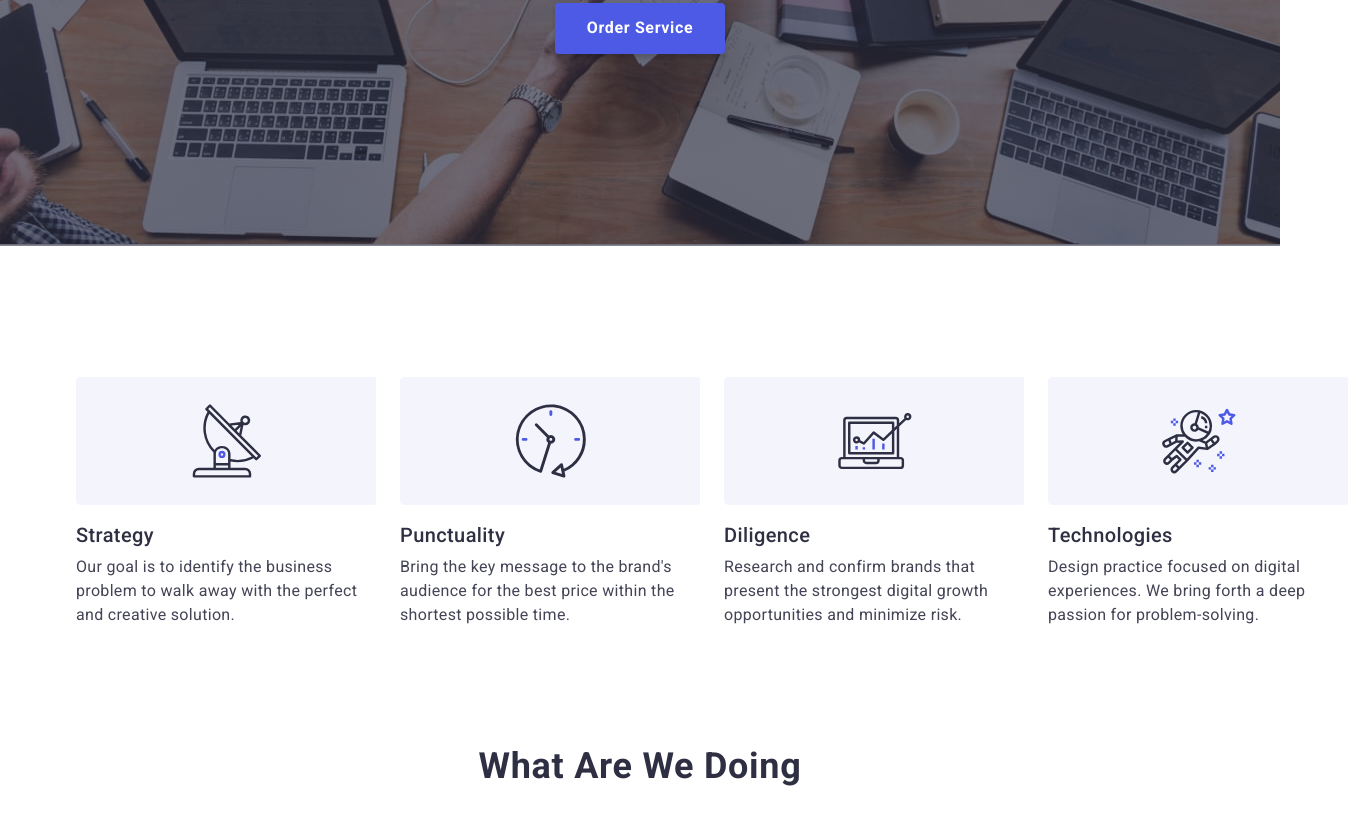
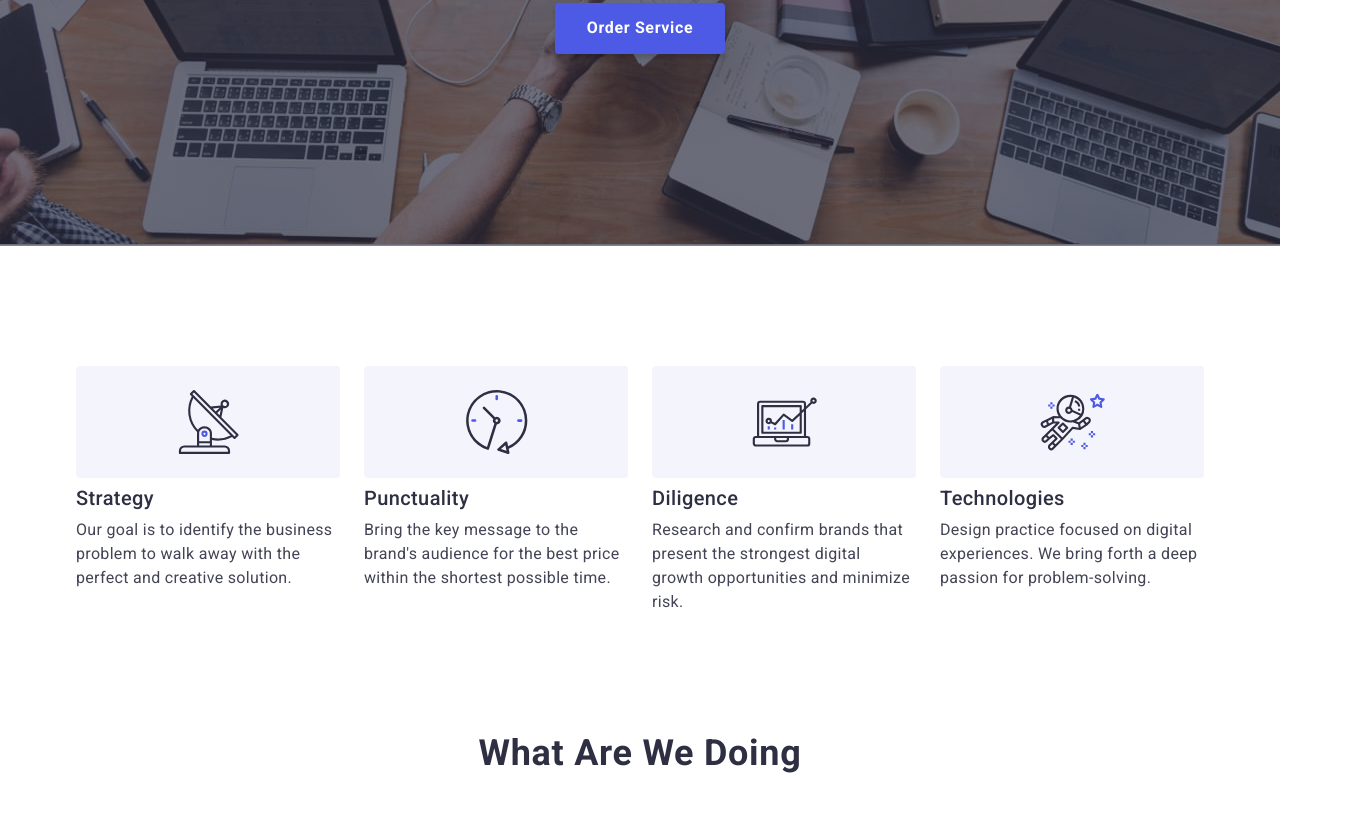
Before and after one commit to OsinskyiR/goit-markup-hw-04, a plain HTML site: page index.html in a window 1280 px wide. Shown: the part 429-1254 px from the top of the page, 1348 px wide, since content can reach past the window. Drawn offline with nearby package versions, Linux system fonts and the light colour scheme; files that its build step writes are made by us from their sources.

Commit message:
hw-4_save6

```diff
--- a/css/styles.css
+++ b/css/styles.css
@@ -242,6 +242,31 @@ button {
 }
 
 /* =================ABOUT================== */
+.decor-list {
+  display: flex;
+  justify-content: center;
+  align-items: center;
+  gap: 24px;
+  margin-bottom: 8px;
+}
+
+.decor-item {
+  width: 264px;
+  height: 112px;
+  background: #f4f4fd;
+  border-radius: 4px;
+}
+
+.decor-link-icon {
+  width: 100%;
+  height: 100%;
+  display: flex;
+  justify-content: center;
+  align-items: center;
+  /* background: #F4F4FD;
+  border-radius: 4px; */
+}
+
 .about {
   padding-top: 120px;
   padding-bottom: 120px;
@@ -250,6 +275,9 @@ button {
 .about-list {
   display: flex;
   gap: 24px;
+}
+.abaut-item {
+  max-width: 264px;
 }
 
 /* =================GALLERY-ABOUT================== */
@@ -440,7 +468,6 @@ button {
   align-items: center;
   border-radius: 50%;
   background-color: rgba(255, 255, 255, 0.1);
-  h
 }
 
 .social-list-footer-icon {
--- a/index.html
+++ b/index.html
@@ -76,11 +76,41 @@
       <section class="about">
         <div class="container about-container">
           <h2 class="visually-hidden">privileges</h2>
+          <ul class="decor-list list">
+            <li class="decor-item">
+
+                <svg class="decor-link-icon" width="20" height="20">
+                  <use href="./images/sprite/symbol-defs.svg#icon-strategy"></use>
+                </svg>
+              </a>
+            </li>
+            <li class="decor-item">
+
+                <svg class="decor-link-icon" width="64" height="64">
+                  <use href="./images/sprite/symbol-defs.svg#icon-punctuality"></use>
+                </svg>
+              </a>
+            </li>
+            <li class="decor-item">
+
+                <svg class="decor-link-icon" width="64" height="64">
+                  <use href="./images/sprite/symbol-defs.svg#icon-diligence"></use>
+                </svg>
+              </a>
+            </li>
+            <li class="decor-item">
+
+                <svg class="decor-link-icon" width="64" height="64">
+                  <use href="./images/sprite/symbol-defs.svg#icon-technologies"></use>
+                </svg>
+              </a>
+            </li>
+          </ul>
           <ul class="about-list list">
             <li class="abaut-item">
-              <svg widht="264px ">
+              <!-- <svg widhh="264px" height="112">
                 <use href="./images/sprite/symbol-defs.svg#icon-strategy"></use>
-              </svg>
+              </svg> -->
               <h3 class="about-title-small title-small">Strategy</h3>
               <p class="about-subtitle subtitle">
                 Our goal is to identify the business problem to walk away with
@@ -88,11 +118,11 @@
               </p>
             </li>
             <li class="abaut-item">
-              <svg widht="264px ">
+              <!-- <svg class="decor-icon" widht="264px" height="112">
                 <use
                   href="./images/sprite/symbol-defs.svg#icon-punctuality"
                 ></use>
-              </svg>
+              </svg> -->
               <h3 class="about-title-small title-small">Punctuality</h3>
               <p class="about-subtitle subtitle">
                 Bring the key message to the brand's audience for the best price
@@ -100,11 +130,11 @@
               </p>
             </li>
             <li class="abaut-item">
-              <svg widht="264px ">
+              <!-- <svg widht="264px" height="112">
                 <use
                   href="./images/sprite/symbol-defs.svg#icon-diligence"
                 ></use>
-              </svg>
+              </svg> -->
               <h3 class="about-title-small title-small">Diligence</h3>
               <p class="about-subtitle subtitle">
                 Research and confirm brands that present the strongest digital
@@ -112,11 +142,11 @@
               </p>
             </li>
             <li class="abaut-item">
-              <svg widht="264px ">
+              <!-- <svg widht="264px" height="112">
                 <use
                   href="./images/sprite/symbol-defs.svg#icon-technologies"
                 ></use>
-              </svg>
+              </svg> -->
               <h3 class="about-title-small title-small">Technologies</h3>
               <p class="about-subtitle subtitle">
                 Design practice focused on digital experiences. We bring forth a
```
